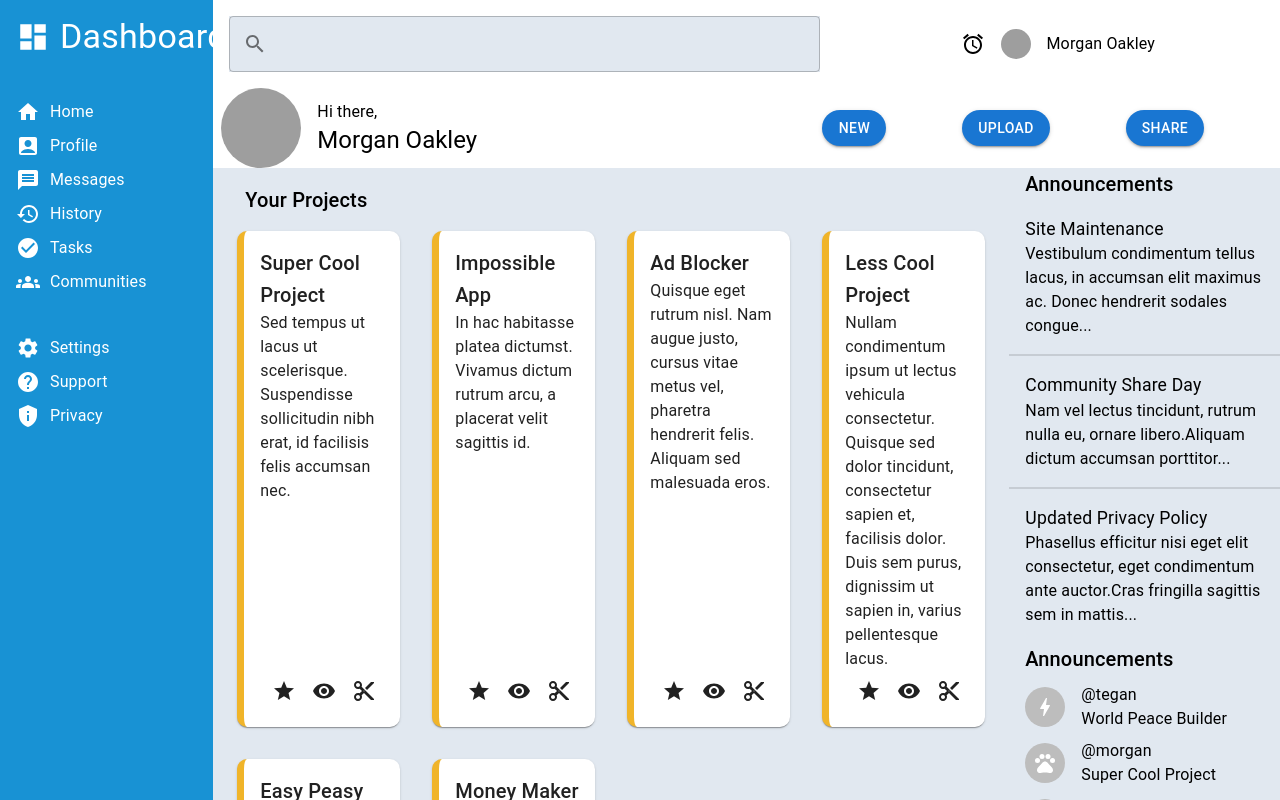
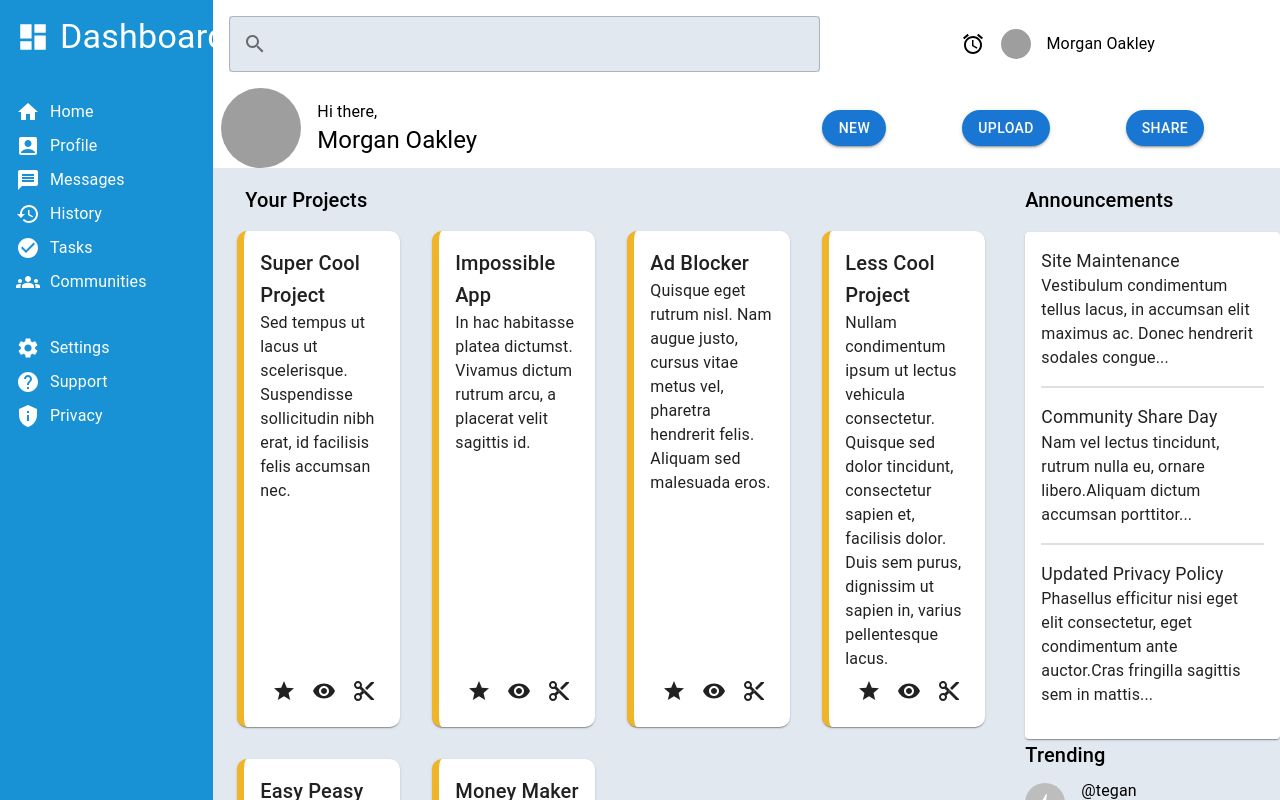
Before and after one commit to bryantt23/odin-admin-dashboard-mui, a React (Vite) app: page / in a window 1280 px wide. Shown: the top 800 px of the page. Built offline with nearby package versions, Linux system fonts and the light colour scheme; grey boxes are pictures that could not be loaded.

Commit message:
announcements

```diff
--- a/src/Announcements.jsx
+++ b/src/Announcements.jsx
@@ -1,5 +1,5 @@
 import React from 'react'
-import { Grid, Typography, Divider } from "@mui/material"
+import { Grid, Typography, Paper } from "@mui/material"
 import { styled } from '@mui/material/styles';
 
 const SmallerHeading = styled(Typography)({
@@ -10,15 +10,17 @@ const AnnouncementItem = styled(Grid)(({ theme }) => ({
     paddingBottom: theme.spacing(2),
     '&:not(:last-of-type)': {
         borderBottom: `2px solid ${theme.palette.divider}`,
+        marginBottom: theme.spacing(2)
     }
 }))
 
 function Announcements() {
     return (
-        <Grid container direction="column" spacing={2}>
-            <Grid item>
+        <Grid container direction="column" paddingTop={2}>
+            <Grid item >
                 <Typography variant="h6">Announcements</Typography>
             </Grid>
+            <Paper sx={{ marginTop: 2, padding: 2 }} >
                 <AnnouncementItem item>
                     <SmallerHeading>Site Maintenance</SmallerHeading>
                     <Typography>
@@ -37,6 +39,7 @@ function Announcements() {
                         Phasellus efficitur nisi eget elit consectetur, eget condimentum ante auctor.Cras fringilla sagittis sem in mattis...
                     </Typography>
                 </AnnouncementItem>
+            </Paper>
         </Grid>
     )
 }
--- a/src/Trending.jsx
+++ b/src/Trending.jsx
@@ -17,7 +17,7 @@ function Trending() {
     return (
         <Grid>
             <Grid item>
-                <Typography variant="h6">Announcements</Typography>
+                <Typography variant="h6">Trending</Typography>
             </Grid>
             {users.map(user => <TrendingUser key={user.id} user={user} />)}
         </Grid>
```
Lines whose indentation alone changed are shown as unchanged.
